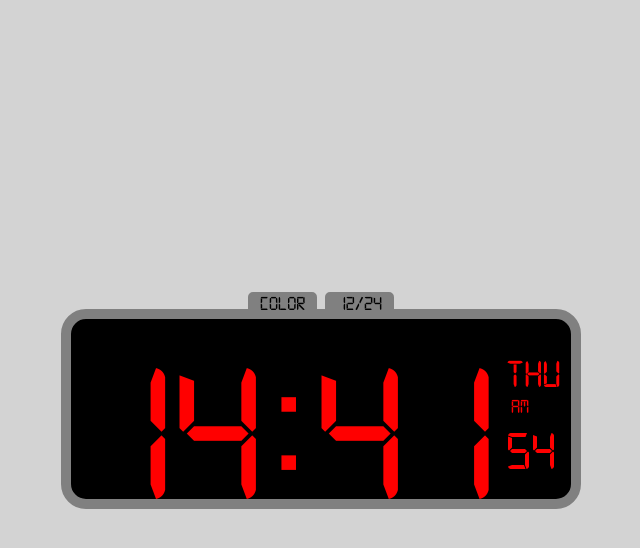
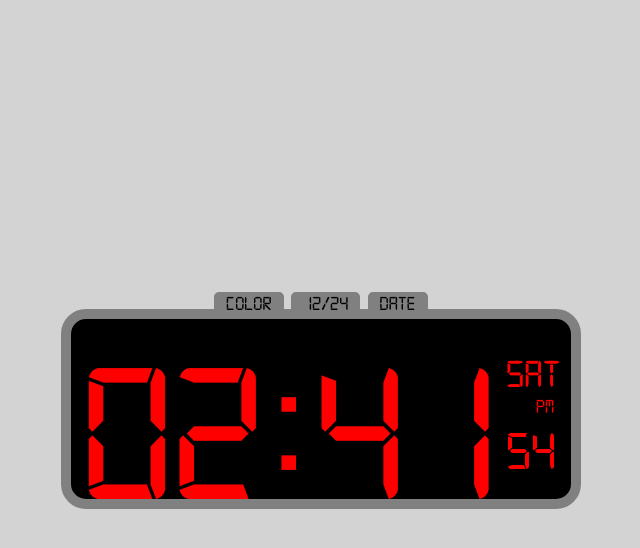
Before and after one commit to ja-wojtek/digital-clock, a plain HTML site: page index.html in a window 1280 px wide. Both pictures are taken after a click on the button "12/24". Shown: the whole page, without its empty margins (319-959 px from the left). Drawn offline with Linux system fonts and the light colour scheme.

Commit message:
clock ready

```diff
--- a/css/main.scss
+++ b/css/main.scss
@@ -33,10 +33,16 @@ body {
 }
 
 .digit-minute {
+  z-index: -2;
   font-size: 200px;
 }
 
 .digit-hour {
+  font-size: 200px;
+}
+
+.digit-hour-12 {
+  display: none;
   font-size: 200px;
 }
 
@@ -73,25 +79,32 @@ button {
 
 button:hover {
   cursor: pointer;
-  background-color: darkgray;
+  //background-color: darkgray;
 }
 
 button:active {
+  transform: translateY(5px);
   cursor: pointer;
-  background-color: dimgray;
+  //background-color: dimgray;
 }
 
 .am {
+  display: none;
   font-size: 20px;
   position: fixed;
-  //top: 20px;
   transform: translateX(5px) translateY(-5px);
 }
 
 .pm {
   display: none;
+  position: fixed;
+  transform: translateX(30px) translateY(-5px);
   font-size: 20px;
+}
+
+.date {
+  display: none;
   position: fixed;
-  //top: 20px;
-  transform: translateX(30px) translateY(-5px);
+  transform: translateY(-75px);
+  font-size: 12px;
 }
--- a/index.html
+++ b/index.html
@@ -12,18 +12,21 @@
   <div class="tools">
     <div>
       <button class="colorBtn">COLOR</button>
-      <button class="formatBtn">12/24</button>
+      <button class="formatHourBtn">12/24</button>
+      <button class="dateBtn">DATE</button>
     </div>
   </div>
   <div class="clock">
-    <div class="digit-hour">00</div>
+    <div class="digit-hour">88</div>
+    <div class="digit-hour-12">88</div>
     <div class="digit-dots">:</div>
-    <div class="digit-minute">00</div>
+    <div class="digit-minute">88</div>
     <div class="extra-data">
-      <div class="extra-day">000</div>
-      <div class="extra-seconds">00</div>
+      <div class="extra-day">888</div>
+      <div class="extra-seconds">88</div>
       <div class="am">AM</div>
       <div class="pm">PM</div>
+      <div class="date">12/12/2023</div>
     </div>
 
   </div>
--- a/js/ClockDate.js
+++ b/js/ClockDate.js
@@ -1,16 +1,19 @@
 export class ClockDate {
-  constructor(actualDate) {
+  constructor(actualDate, isHourFormat24) {
     this.actualDate = actualDate;
 
     this.fieldDay = document.querySelector('.extra-day')
     this.fieldHour = document.querySelector('.digit-hour');
+    this.fieldHour12 = document.querySelector('.digit-hour-12');
     this.fieldMinute = document.querySelector('.digit-minute');
     this.fieldSeconds = document.querySelector('.extra-seconds');
+    this.fieldDate = document.querySelector('.date');
+    this.isHourFormat24 = isHourFormat24;
   }
 
   // Getting number of the day and changing it into three letters
   getActualDay = () => {
-    switch (this.actualDate.getDay()) {
+    switch (this.actualDate.getActualDayNumber) {
       case 0:
         return this.fieldDay.textContent = 'SUN';
       case 1:
@@ -28,9 +31,40 @@ export class ClockDate {
     }
   }
 
-  // Getting actual hour
+
+  // Getting actual year
+  getActualYear = () => {
+    return this.actualDate.getFullYear();
+  }
+
+  // Getting actual month
+  getActualMonth = () => {
+    return this.actualDate.getMonth() + 1;
+  }
+
+  // Getting actual day (number)
+  getActualDayNumber = () => {
+    return this.actualDate.getDate();
+  }
+
+  showFullDate = () => {
+    return this.fieldDate.textContent = `${this.setFormat(this.getActualDayNumber())}/${this.setFormat(this.getActualMonth())}/${this.getActualYear()}`;
+  }
+
+  // Getting actual hour 24h format
   getActualHour = () => {
     return this.fieldHour.textContent = this.setFormat(this.actualDate.getHours());
+  }
+
+  // Getting actual hour 12h format
+  getActualHour12 = () => {
+    let tempHour = this.actualDate.getHours();
+    if (tempHour > 12) {
+      return this.fieldHour12.textContent = this.setFormat(tempHour - 12);
+    }
+    else {
+      return this.fieldHour12.textContent = this.setFormat(tempHour);
+    }
   }
 
   // Getting actual minutes
@@ -51,4 +85,5 @@ export class ClockDate {
       return `${time}`
     }
   }
+
 }
--- a/js/ClockDesign.js
+++ b/js/ClockDesign.js
@@ -2,6 +2,11 @@ export class ClockDesign {
   constructor() {
 
     this.clockArea = document.querySelector('.clock');
+    this.amArea = document.querySelector('.am');
+    this.pmArea = document.querySelector('.pm');
+    this.fieldHour = document.querySelector('.digit-hour');
+    this.fieldHour12 = document.querySelector('.digit-hour-12');
+    this.fieldDate = document.querySelector('.date');
   }
 
   randomColor = () => {
@@ -13,4 +18,74 @@ export class ClockDesign {
   changeFontColor = () => {
     this.clockArea.style.color = this.randomColor();
   }
+
+  showAmPmFormat = (isHourFormat24) => {
+    let fieldHourValue = document.querySelector('.digit-hour').textContent
+    if (isHourFormat24 === false && fieldHourValue >= 12) {
+      this.hideAm();
+      this.showPm();
+      this.hideHour24();
+      this.showHour12();
+    } else if (isHourFormat24 === false && fieldHourValue < 12) {
+      this.showAm();;
+      this.hidePm()
+      this.showHour12();
+      this.hideHour24();
+    } else {
+      this.hideHour12();
+      this.showHour24();
+      this.hideAm();
+      this.hidePm();
+    }
+  }
+
+  showAm = () => {
+    this.amArea.style.display = 'block';
+  }
+
+  hideAm = () => {
+    this.amArea.style.display = 'none';
+  }
+
+  showPm = () => {
+    this.pmArea.style.display = 'block';
+  }
+
+  hidePm = () => {
+    this.pmArea.style.display = 'none';
+  }
+
+  showHour24 = () => {
+    this.fieldHour.style.display = 'block'
+  }
+
+  hideHour24 = () => {
+    this.fieldHour.style.display = 'none';
+  }
+
+  showHour12 = () => {
+    this.fieldHour12.style.display = 'block'
+  }
+
+  hideHour12 = () => {
+    this.fieldHour12.style.display = 'none';
+  }
+
+  showDateField = (isDate) => {
+    if (isDate === true) {
+      this.showDate();
+    } else {
+      this.hideDate();
+    }
+  }
+
+  showDate = () => {
+    this.fieldDate.style.display = 'block';
+    console.log('show');
+  }
+
+  hideDate = () => {
+    this.fieldDate.style.display = 'none';
+    console.log('hide');
+  }
 }
--- a/js/script.js
+++ b/js/script.js
@@ -2,19 +2,44 @@ import { ClockDate } from "./ClockDate.js";
 import { ClockDesign } from "./ClockDesign.js";
 
 const buttonColor = document.querySelector('.colorBtn');
-
-let clockDesign = new ClockDesign();
+const buttonHourFormat = document.querySelector('.formatHourBtn');
+const buttonDate = document.querySelector('.dateBtn');
+let isHourFormat24 = true;
+let isDate = false;
 
 let showTime = () => {
   let actualDate = new Date();
-  let clockDate = new ClockDate(actualDate);
+  let clockDate = new ClockDate(actualDate, isHourFormat24);
+  clockDate.showFullDate();
   clockDate.getActualHour();
+  clockDate.getActualHour12();
   clockDate.getActualMinutes();
   clockDate.getActualDay();
   clockDate.getActualSeconds();
 }
 
+let clockDesign = new ClockDesign(isHourFormat24);
+
+let hourFormat = () => {
+  if (isHourFormat24 === true) {
+    isHourFormat24 = false;
+  } else {
+    isHourFormat24 = true;
+  }
+  clockDesign.showAmPmFormat(isHourFormat24);
+}
+
+let showDate = () => {
+  if (isDate === false) {
+    isDate = true;
+  } else {
+    isDate = false;
+  }
+  clockDesign.showDateField(isDate)
+}
+
 setInterval(showTime, 1000)
 
-
 buttonColor.addEventListener('click', clockDesign.changeFontColor);
+buttonHourFormat.addEventListener('click', hourFormat);
+buttonDate.addEventListener('click', showDate);
```
Also changed, not shown: css/main.css, 1 other file.
